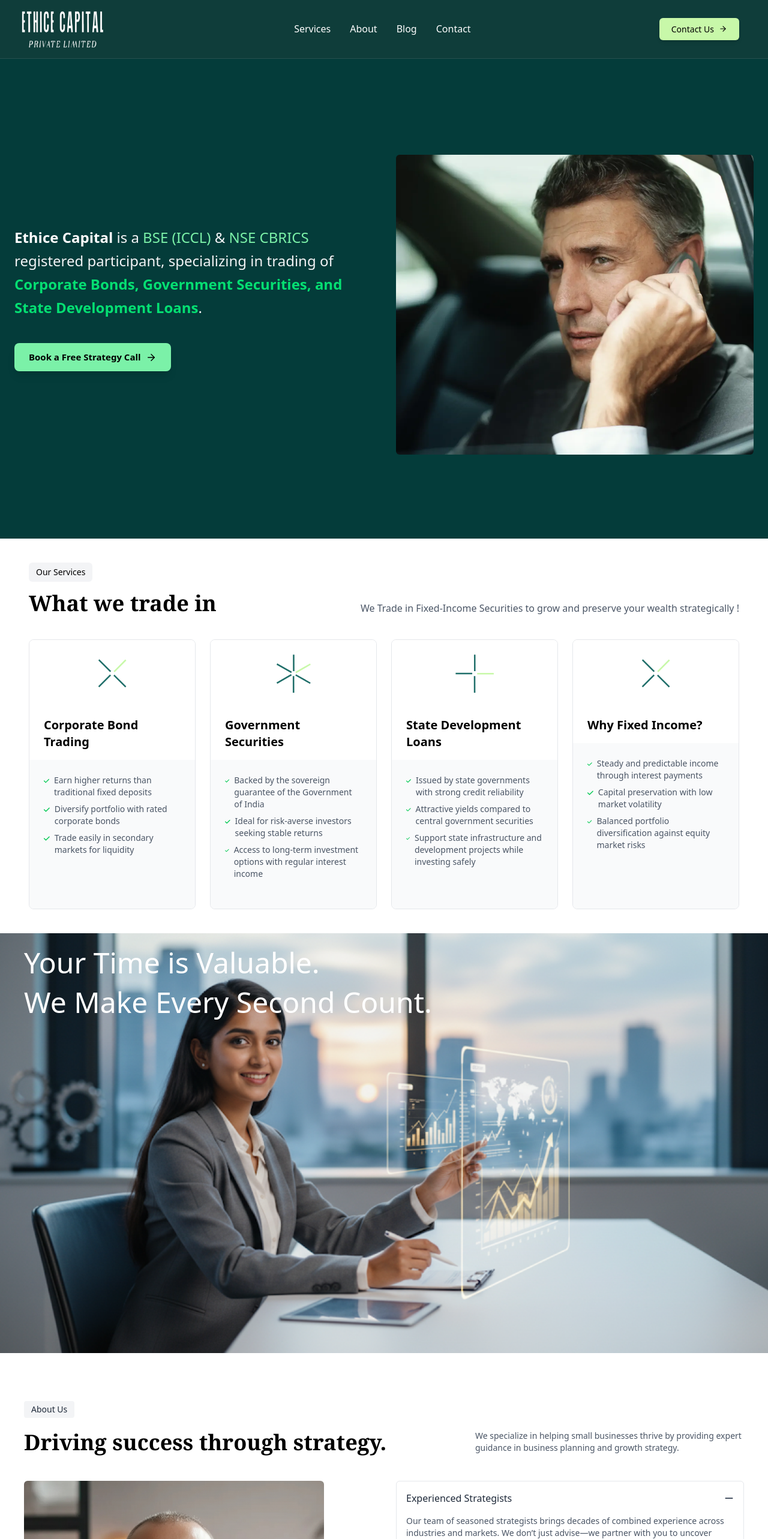
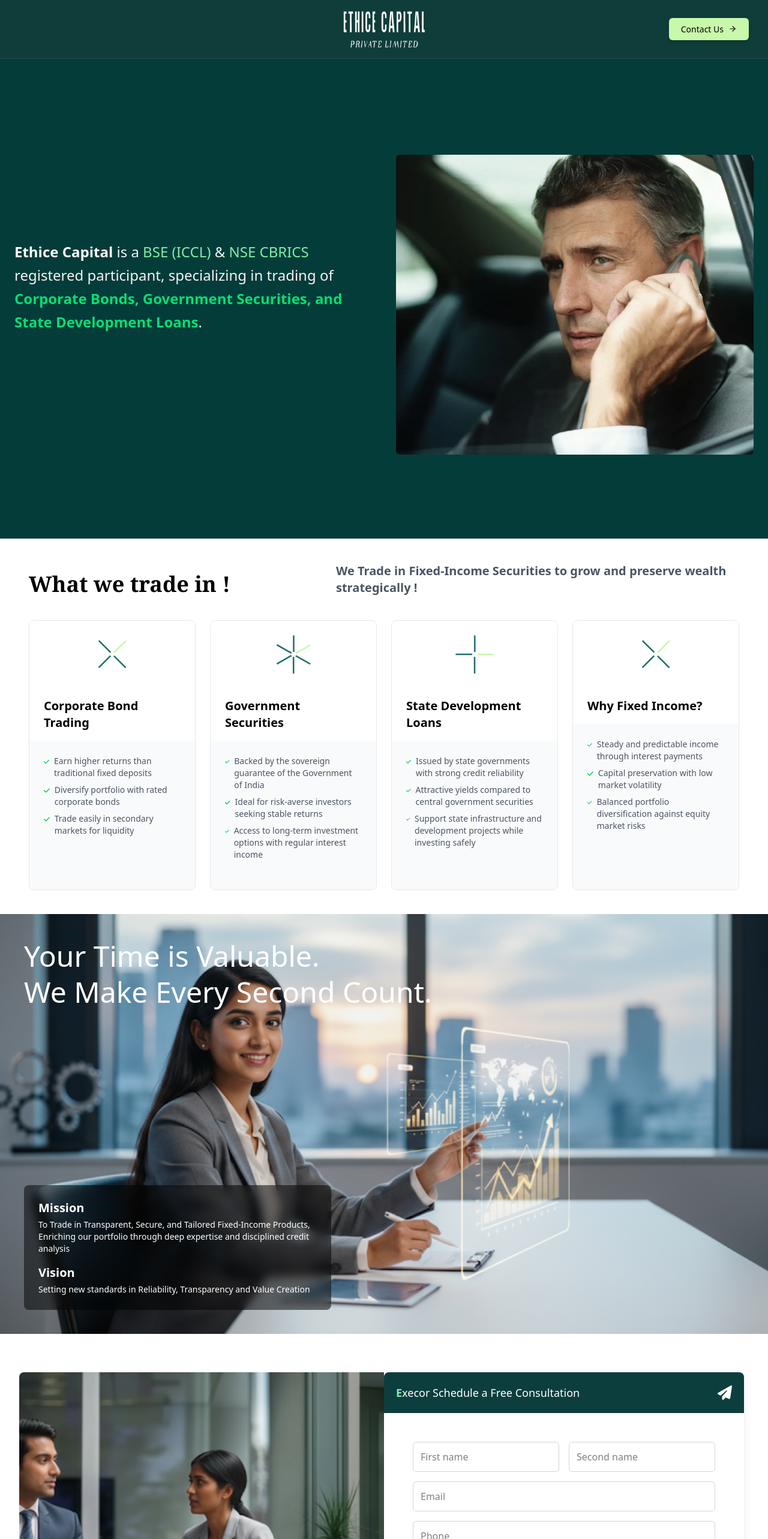
Before and after one commit to nitin-sharma-7/ethic, a Next.js app in the folder frontend/: page / in a window 1280 px wide. Shown: the top 2566 px of the page at 60% size. Built offline with nearby package versions, Linux system fonts and the light colour scheme.

Commit message:
some changes

```diff
--- a/frontend/src/components/Footer.jsx
+++ b/frontend/src/components/Footer.jsx
@@ -12,37 +12,19 @@ const Footer = () => {
   return (
     <footer className="bg-[#043c3a] text-white pt-16 pb-8 px-6 mt-0 relative z-10">
       {/* Top Section */}
-      <div className="max-w-7xl mx-auto grid grid-cols-1 sm:grid-cols-2 md:grid-cols-4 gap-8 text-sm">
+      <div className="max-w-7xl mx-auto grid grid-cols-1 sm:grid-cols-2 md:grid-cols-3 gap-8 text-sm">
         {/* Logo + Tagline */}
-
-        <img src="../Ethic Capital LOGO (1).png" alt="logo image" />
-
-        {/* Company Links */}
-        <div>
-          <h4 className="text-gray-400 mb-2 font-medium">Company</h4>
-          <ul className="space-y-2 text-white">
-            <li>Services</li>
-            {/* <li>Case Studies</li> */}
-            <li>Blog</li>
-            <li>Contact us</li>
-          </ul>
+        <div className="flex flex-col items-start">
+          <img src="../Ethic Capital LOGO (1).png" alt="logo image" className="w-48 mb-4" />
         </div>
 
-        {/* More Links */}
-        <div>
-          <h4 className="text-gray-400 mb-2 font-medium">About</h4>
-          <ul className="space-y-2 text-white">
-            {/* <li>Team</li>
-            <li>Careers</li>
-            <li>Press Release</li> */}
-            <li>Who we are </li>
-          </ul>
-        </div>
+        {/* Empty column for spacing on smaller screens */}
+        <div className="hidden sm:block"></div>
 
         {/* Contact Info */}
         <div>
           <h4 className="text-gray-400 mb-2 font-medium">Contact</h4>
-          <p className="mb-2">P: +91 80970 72126</p>
+          {/* <p className="mb-2">P: +91 80970 72126</p> */}
           <p className="mb-4">E: bonds@ethice.in</p>
           <h4 className="mb-2 font-medium">Address</h4>
           <p>
--- a/frontend/src/components/Header.jsx
+++ b/frontend/src/components/Header.jsx
@@ -6,121 +6,48 @@ import { HiOutlineMenuAlt3, HiOutlineX } from "react-icons/hi";
 const Header = () => {
   const [mobileOpen, setMobileOpen] = useState(false);
 
-  const navLinks = [
-    { name: "Services", href: "/services" },
-    {
-      name: "About",
-      href: "/about",
-      dropdown: [
-        { name: "Who We Are", href: "/about" },
-        // { name: "Our Team", href: "/about/team" },
-        // { name: "Careers", href: "/about/careers" },
-        // { name: "Testimonials", href: "/about/testimonials" },
-        // { name: "Press Release", href: "/about/press-release" },
-      ],
-    },
-    // { name: "Case Studies", href: "/case-studies" },
-    { name: "Blog", href: "/blogs" },
-    { name: "Contact", href: "/contact-us" },
-  ];
+  // const navLinks = [
+  //   { name: "Services", href: "/services" },
+  //   {
+  //     name: "About",
+  //     href: "/about",
+  //     dropdown: [
+  //       { name: "Who We Are", href: "/about" },
+  //       // { name: "Our Team", href: "/about/team" },
+  //       // { name: "Careers", href: "/about/careers" },
+  //       // { name: "Testimonials", href: "/about/testimonials" },
+  //       // { name: "Press Release", href: "/about/press-release" },
+  //     ],
+  //   },
+  //   // { name: "Case Studies", href: "/case-studies" },
+  //   { name: "Blog", href: "/blogs" },
+  //   { name: "Contact", href: "/contact-us" },
+  // ];
 
   return (
     <header className="sticky top-0 bg-[#0F3D3A] z-10 border-b border-white/10">
       <div className="flex items-center justify-between px-8 py-4 w-full">
-        {/* Logo */}
-        <Link href="/">
-          {/* <div className="text-white font-bold text-3xl cursor-pointer">
-            <span className="text-green-400">E</span>xecor
-          </div> */}
-          <div className="w-36">
-            <img src="../Ethic Capital LOGO (1).png" alt="header logo" />
-          </div>
-        </Link>
+        <div className="flex-1"></div> {/* Empty div for spacing */}
 
-        {/* Desktop Nav */}
-        <nav className="hidden md:flex space-x-8 text-white font-medium">
-          {navLinks.map((link) => (
-            <div key={link.name} className="relative group">
-              <Link href={link.href}>
-                <span className="hover:text-green-300 transition-colors duration-300 cursor-pointer">
-                  {link.name}
-                </span>
-              </Link>
+        {/* Logo centered */}
+        <div className="flex-shrink-0 mx-4">
+          <Link href="/" className="block">
+            <div className="w-36">
+              <img src="../Ethic Capital LOGO (1).png" alt="header logo" />
+            </div>
+          </Link>
+        </div>
 
-              {/* Hover underline */}
-              <span className="absolute left-1/2 -translate-x-1/2 -bottom-1 h-[2px] w-0 bg-green-300 transition-all duration-300 transform group-hover:w-full"></span>
-
-              {/* Dropdown */}
-              {link.dropdown && (
-                <div className="absolute left-0 mt-2 w-48 bg-white text-black rounded-md shadow-lg opacity-0 invisible group-hover:opacity-100 group-hover:visible transition-all duration-200">
-                  {link.dropdown.map((item) => (
-                    <Link
-                      key={item.name}
-                      href={item.href}
-                      className="block px-4 py-2 hover:bg-[#C8F8A9]"
-                    >
-                      {item.name}
-                    </Link>
-                  ))}
-                </div>
-              )}
-            </div>
-          ))}
-        </nav>
-
-        {/* Right Side */}
-        <div className="flex items-center space-x-4">
-          <Link href="/contact-us" className="hidden md:block">
+        <div className="flex-1 flex justify-end">
+          {/* Contact Us button on the right */}
+          <Link href="/contact-us" className="block">
             <button className="bg-[#C8F8A9] hover:bg-green-900 hover:text-white text-black text-[14px] px-5 py-2 rounded-md shadow-md flex justify-between items-center gap-2">
               Contact Us <FiArrowRight />
             </button>
           </Link>
-
-          {/* Mobile Menu Icon */}
-          <div
-            className="md:hidden text-white text-2xl cursor-pointer"
-            onClick={() => setMobileOpen(!mobileOpen)}
-          >
-            {mobileOpen ? <HiOutlineX /> : <HiOutlineMenuAlt3 />}
-          </div>
         </div>
       </div>
 
-      {/* Mobile Menu */}
-      {mobileOpen && (
-        <div className="md:hidden bg-[#0F3D3A] text-white px-8 py-4 space-y-4 border-t border-white/10">
-          {navLinks.map((link) => (
-            <div key={link.name}>
-              <Link
-                href={link.href}
-                className="block py-2 hover:text-green-300"
-                onClick={() => setMobileOpen(false)}
-              >
-                {link.name}
-              </Link>
-              {link.dropdown && (
-                <div className="pl-4 space-y-2">
-                  {link.dropdown.map((item) => (
-                    <Link
-                      key={item.name}
-                      href={item.href}
-                      className="block py-1 text-sm hover:text-green-300"
-                      onClick={() => setMobileOpen(false)}
-                    >
-                      {item.name}
-                    </Link>
-                  ))}
-                </div>
-              )}
-            </div>
-          ))}
-          <Link href="/contact-us" onClick={() => setMobileOpen(false)}>
-            <button className="w-full bg-[#C8F8A9] hover:bg-green-900 hover:text-white text-black text-[14px] px-5 py-2 rounded-md shadow-md flex justify-center items-center gap-2">
-              Contact Us <FiArrowRight />
-            </button>
-          </Link>
-        </div>
-      )}
     </header>
   );
 };
--- a/frontend/src/components/Hero.jsx
+++ b/frontend/src/components/Hero.jsx
@@ -23,11 +23,11 @@ const HeroSection = () => {
             .
           </p>
 
-          <div className="flex items-center space-x-4">
+          {/* <div className="flex items-center space-x-4">
             <button className="bg-green-300 hover:bg-green-900 hover:text-white text-black font-semibold text-[15px] px-6 py-3 rounded-lg shadow-lg flex justify-between items-center gap-2 transition-all duration-300">
               Book a Free Strategy Call <FiArrowRight className="text-lg" />
             </button>
-          </div>
+          </div> */}
         </div>
 
         {/* Right (Image Section) */}
--- a/frontend/src/components/HeroDupe.jsx
+++ b/frontend/src/components/HeroDupe.jsx
@@ -2,7 +2,7 @@ import Image from "next/image";
 
 const HeroDupe = () => {
   return (
-    <div className="relative w-full h-[700px]">
+    <div className="relative w-full h-[400px] sm:h-[500px] md:h-[700px]">
       {/* Background Image */}
       <Image
         src="/nonchinese.png" // 👈 put your image in /public as image.png
@@ -13,12 +13,28 @@ const HeroDupe = () => {
       />
 
       {/* Left Text */}
-      <div className="absolute top-4 left-10 ">
-        <h1 className="text-white text-5xl font-light leading-snug">
+      <div className="absolute top-4 left-4 sm:top-6 sm:left-6 md:top-10 md:left-10">
+        <h1 className="text-white text-2xl sm:text-3xl md:text-5xl font-light leading-tight">
           Your Time is Valuable.
           <br />
           We Make Every Second Count.
         </h1>
+      </div>
+
+      {/* Mission and Vision Section */}
+      <div className="absolute bottom-4 left-4 right-4 sm:bottom-6 sm:left-6 sm:right-6 md:bottom-10 md:left-10 md:right-10 md:w-2/5 bg-black/50 backdrop-blur-sm rounded-lg p-3 sm:p-4 md:p-6 text-white">
+        <div className="mb-2 sm:mb-3 md:mb-4">
+          <h2 className="text-base sm:text-lg md:text-xl font-bold mb-1">Mission</h2>
+          <p className="text-[10px] sm:text-xs md:text-sm">
+            To Trade in Transparent, Secure, and Tailored Fixed-Income Products, Enriching our portfolio through deep expertise and disciplined credit analysis
+          </p>
+        </div>
+        <div>
+          <h2 className="text-base sm:text-lg md:text-xl font-bold mb-1">Vision</h2>
+          <p className="text-[10px] sm:text-xs md:text-sm">
+            Setting new standards in Reliability, Transparency and Value Creation
+          </p>
+        </div>
       </div>
 
       {/* Right Card */}
@@ -26,7 +42,7 @@ const HeroDupe = () => {
         <div className="bg-transparent backdrop-blur-xl text-white p-6">
           <p className="text-sm">Up to</p>
           <p className="text-5xl font-light">40%</p>
-          <p className="text-sm mt-2">of leaders’ time goes to strategy.</p>
+          <p className="text-sm mt-2">of leaders' time goes to strategy.</p>
         </div>
         <button className="w-full bg-lime-300 hover:bg-green-900 hover:text-white text-black text-sm py-3 px-4 flex justify-between items-center  transition">
           Let us optimize it for you
--- a/frontend/src/components/WhatWeDo.jsx
+++ b/frontend/src/components/WhatWeDo.jsx
@@ -49,17 +49,14 @@ const WhatWeDo = () => {
     <section className="bg-white py-10 px-4 sm:px-6 lg:px-12">
       <div className="max-w-7xl mx-auto">
         {/* Section Tag */}
-        <button className="text-xs sm:text-sm bg-gray-100 px-3 py-1.5 text-black rounded-md mb-4">
-          Our Services
-        </button>
 
         {/* Heading + Description */}
         <div className="flex flex-col lg:flex-row lg:items-end lg:justify-between gap-4 mb-10">
           <h2 className="text-2xl sm:text-3xl lg:text-4xl font-serif font-semibold text-black">
-            What we trade in
+            What we trade in !
           </h2>
-          <p className="text-gray-600 text-sm sm:text-base max-w-2xl">
-            We Trade in Fixed-Income Securities to grow and preserve your wealth
+          <p className="text-gray-600 text-4xl sm:text-xl max-w-2xl font-bold">
+            We Trade in Fixed-Income Securities to grow and preserve wealth
             strategically !
           </p>
         </div>
--- a/frontend/src/pages/index.js
+++ b/frontend/src/pages/index.js
@@ -14,7 +14,7 @@ export default function Home() {
       <HeroSection />
       <WhatWeDo />
       <HeroDupe />
-      <AboutUs />
+      {/* <AboutUs /> */}
       {/* <FocusCards /> */}
       {/* <SolutionsTabs /> */}
       {/* <InsightsPage /> */}
```
